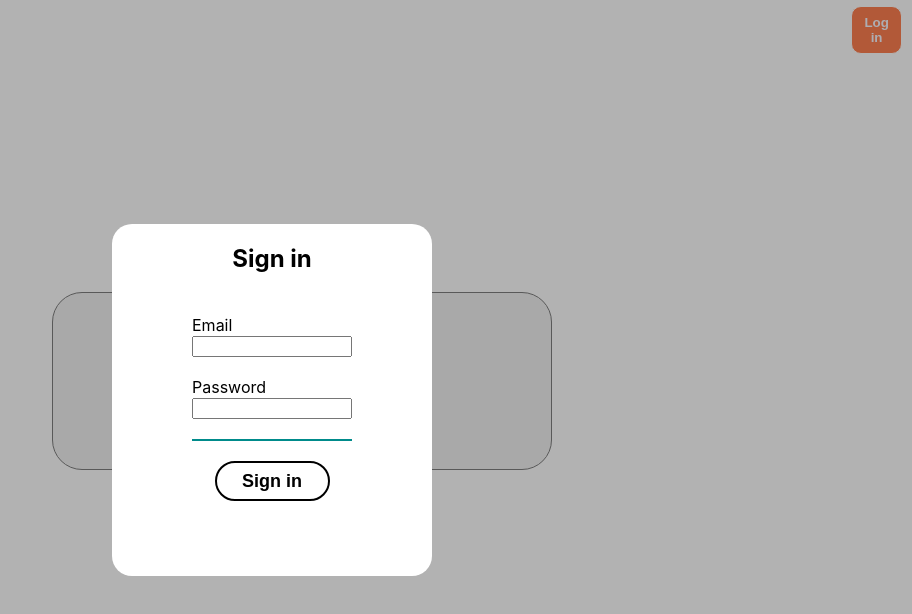
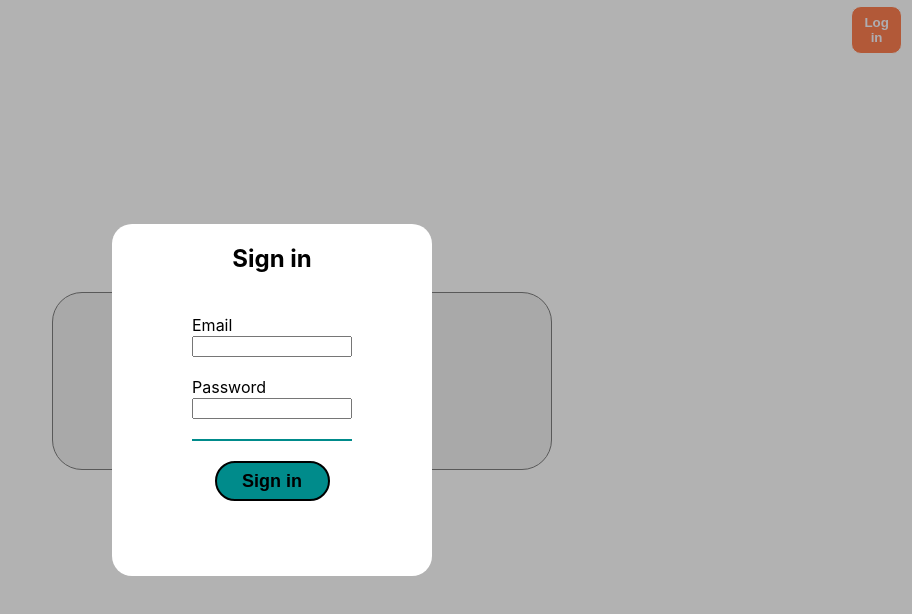
Before and after one commit to carlosmiguelviegas/csv-analyzer-react, a React (Create React App) app: page / in a window 1280 px wide. Both pictures are taken after a click on the button "Log in". Shown: the top 614 px of the page, without its empty margins (368-1280 px from the left). Built offline with nearby package versions, Linux system fonts and the light colour scheme.

Commit message:
changed button background color

```diff
--- a/src/components/dialogs/SignInDialog.module.css
+++ b/src/components/dialogs/SignInDialog.module.css
@@ -52,7 +52,7 @@ hr {
   line-height: 26px;
   font-size: 18px;
   font-weight: 600;
-  background-color: rgb(255, 255, 255);
+  background-color: darkcyan;
   border-radius: 30px;
   border-style: solid;
   padding: 5px 0px;
```
